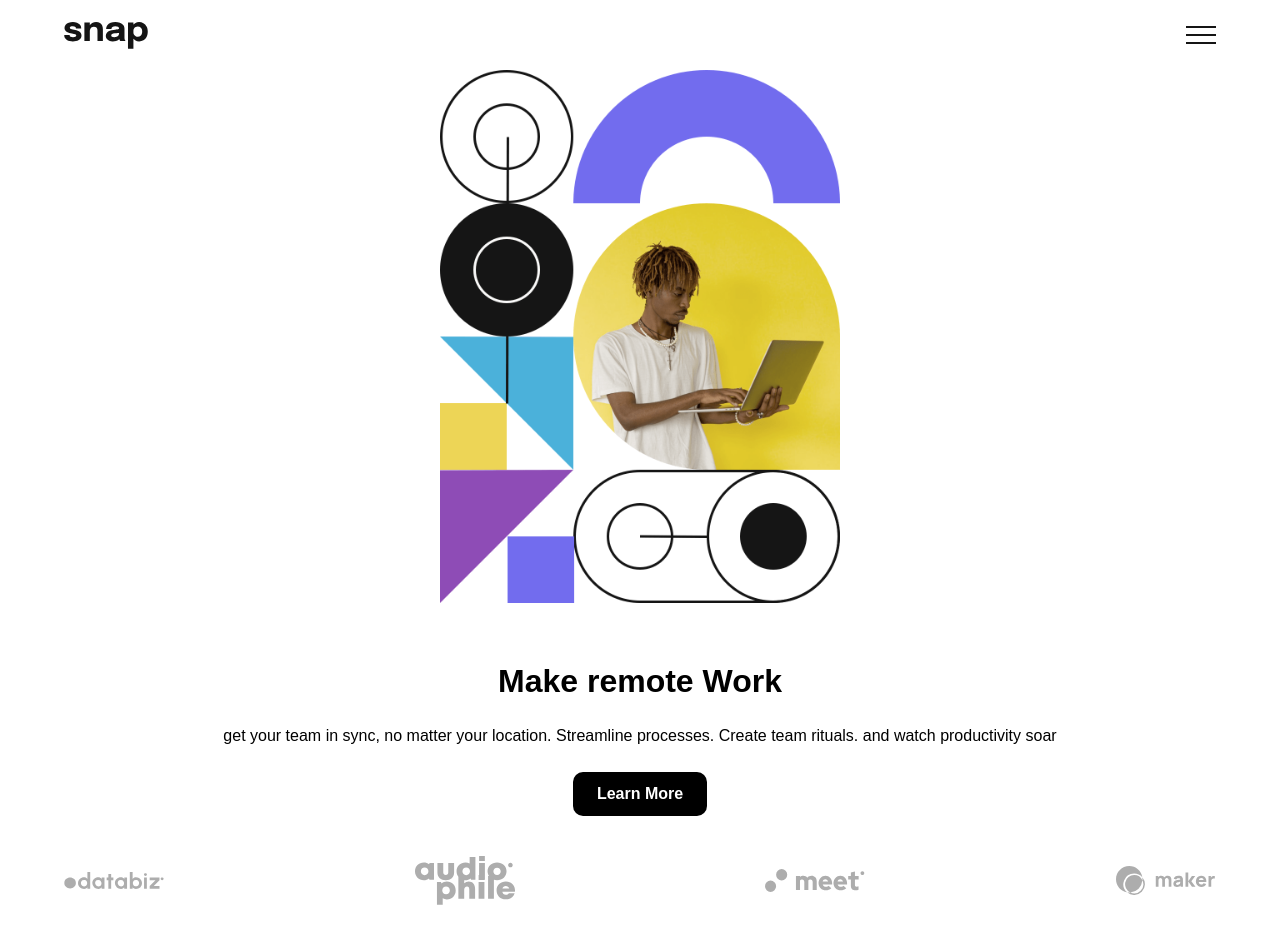
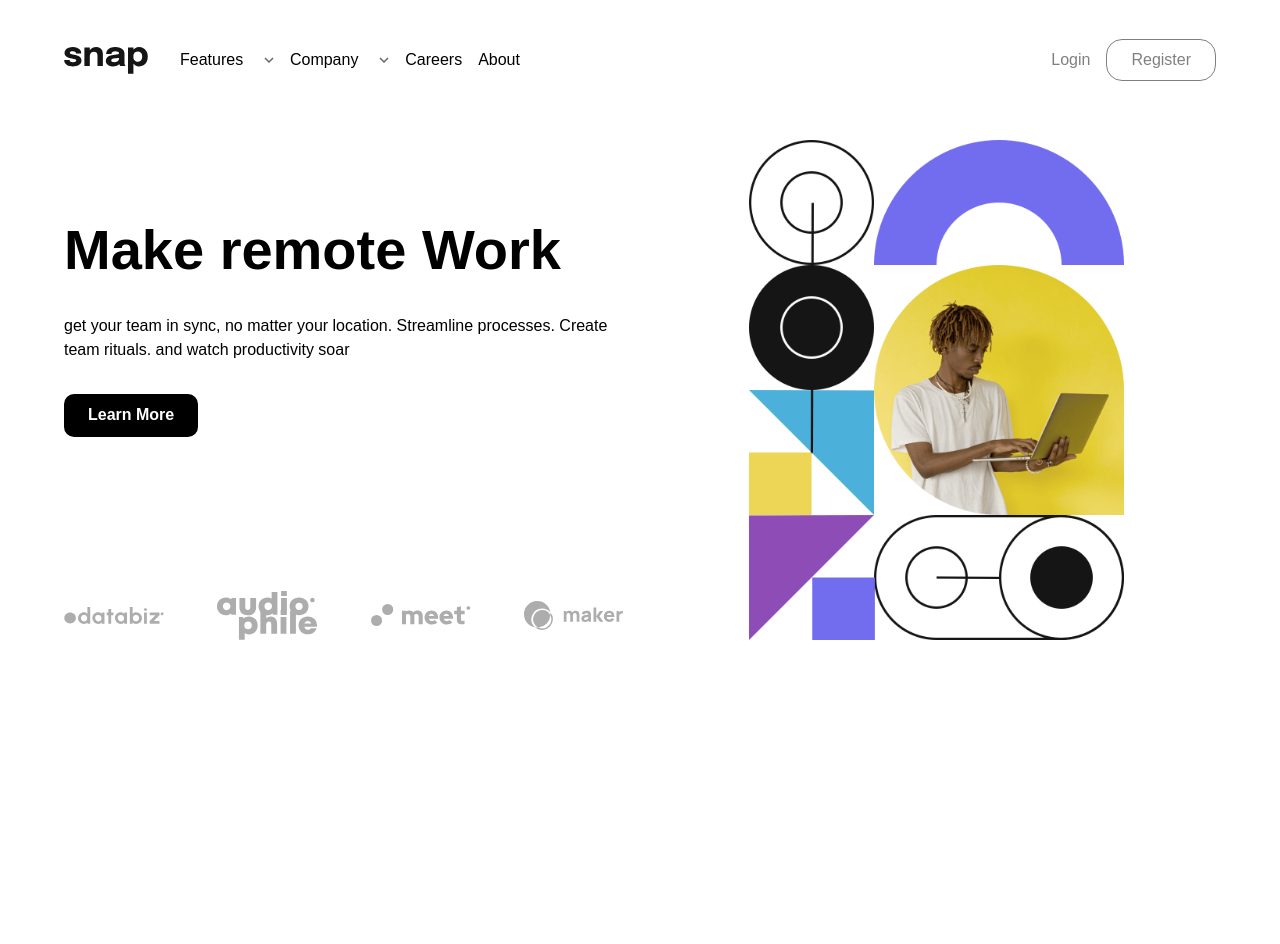
Before and after one commit to Daimarsolano/Proyect_Repository, a plain HTML site: page Index.html in a window 1280 px wide. After the commit the page ends 800 px from the top, so only its background shows below. Drawn offline with Linux system fonts and the light colour scheme.

Commit message:
realiazamos los ajustes correspondientes en los estilos, inhabilitamos eventos que tenia el menu en mobile, que se hace en js

```diff
--- a/style.css
+++ b/style.css
@@ -190,3 +190,111 @@ body{
 .main__brand{
     width: 100%;
 }
+
+
+
+/*Para que la pantalla se adapte igualmente a desktop*/
+@media (min-width:768px){
+    .nav{
+        gap: 2em;
+        overflow: visible;
+        padding: 50px 0 0;
+    }
+    .nav__hamburger{
+        display: none;
+    }
+    /*Esto es para desactivar todas las funciones como el fondo oscuro*/
+    .nav__overlay{
+        position: unset;
+        background-color: transparent;
+        opacity: 1;
+        pointer-events: unset;
+        flex: 1;
+    }
+    .nav__menu{
+        position: unset;
+        width: 100%;
+        max-width: unset;
+        background-color: unset;
+        padding: 0;
+        overflow: unset;
+        display: flex;
+        align-items: center;
+        gap: 1em;
+    }
+    .nav__item{
+        width: max-content;
+        margin: 0;
+        padding: 0;
+        position: relative;
+    }
+    /*Aqui creamos y hacemos que se desaparezca los menu de los elementos*/
+    .nav__inner{
+        position: absolute;
+        left: 0;
+        padding: 0;
+        width: max-content;
+        height: auto;
+
+        padding: 2em;
+        background-color: #fff;
+        z-index: 100;
+        border-radius: 10px;
+        box-shadow: 0 0 10px 0 rgba(0, 0, 0, .5);
+        opacity: 0;
+        pointer-events: none;
+    }
+    .transtion_opacity{
+           transition: .3s opacity;
+    }
+    /*Creamos otra clase para poder hacer que con un click aparezca otra vez los menu
+    usando el else en JS*/
+    .nav__inner--show{
+        opacity: 1;
+        pointer-events: unset; /*Deshabilita el click*/
+    }
+    .nav__login{
+        width: max-content;
+        margin: 0;
+        margin-left: auto;
+    }
+    .nav__login--border{
+        margin: 0;
+        padding: 0 1.5em;
+    }
+    .main__grid{
+        margin: 0 auto;
+        max-width: 1200px;
+        width: 90%;
+
+        gap: 2em;
+        grid-template-columns: 1fr 1fr;
+        grid-template-areas:
+        "text img";
+        padding: 70px 0;
+    }
+    .main__picture{
+        max-height: 500px;
+    }
+    .main__img{
+        height: 100%;
+    }
+    .main__article{
+        text-align: left;
+        padding: 0;
+        display: flex;
+        flex-direction: column;
+    }
+    .main__brands{
+        margin: auto 0 0 0;
+    }
+    .main__texts{
+        margin: auto;
+    }
+    .main__title{
+        font-size: 3.5rem;
+    }
+    .main__paragraph{
+        margin: 2em 0;
+    }
+}
```
Also changed, not shown: Index.html (+0 -7 lines).
